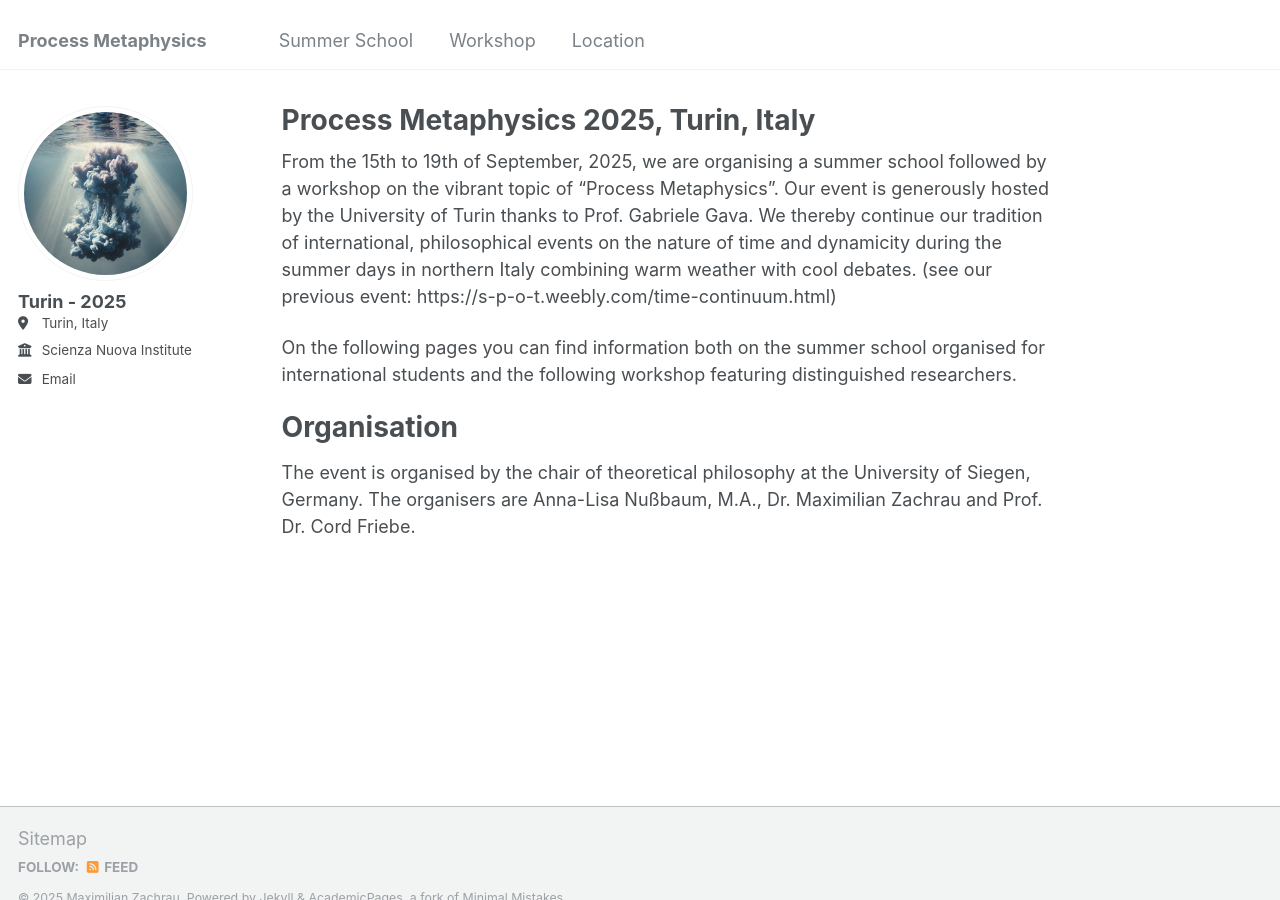
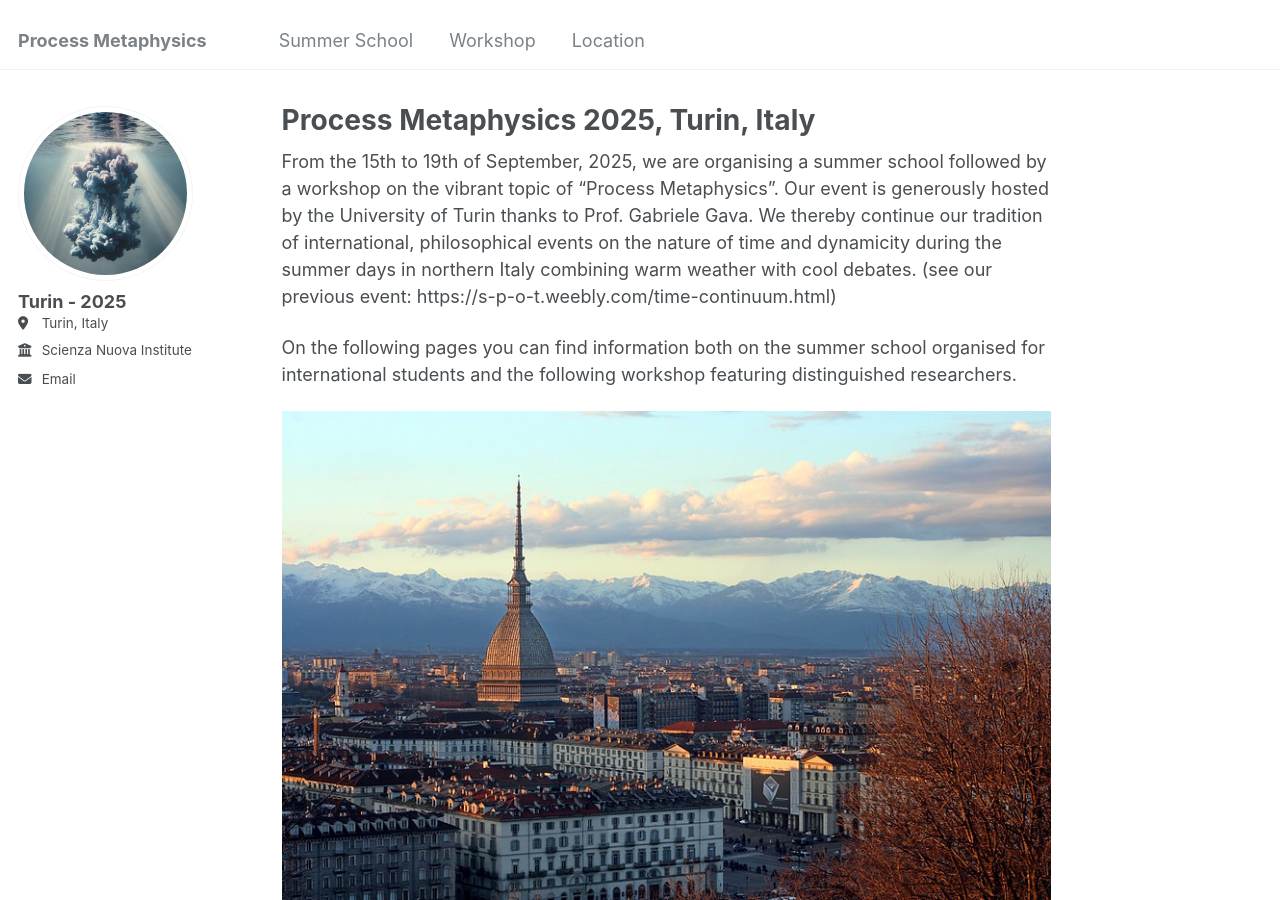
Before and after one commit to k1ssndr/turin2025, a Jekyll site: the page built from _pages/about.md, in a window 1280 px wide and 900 px high. Built offline with Jekyll 4.4.1, drawn with Linux system fonts in a browser that asks for light colours.

Commit message:
Update about.md

```diff
--- a/_pages/about.md
+++ b/_pages/about.md
@@ -11,6 +11,8 @@ From the 15th to 19th of September, 2025, we are organising a summer school foll
 
 On the following pages you can find information both on the summer school organised for international students and the following workshop featuring distinguished researchers.
 
+![The Mole Antonelliana and in the background the Alps](/images/turin.jpg)
+
 Organisation
 ======
 The event is organised by the chair of theoretical philosophy at the University of Siegen, Germany. The organisers are Anna-Lisa Nußbaum, M.A., Dr. Maximilian Zachrau and Prof. Dr. Cord Friebe.
```
